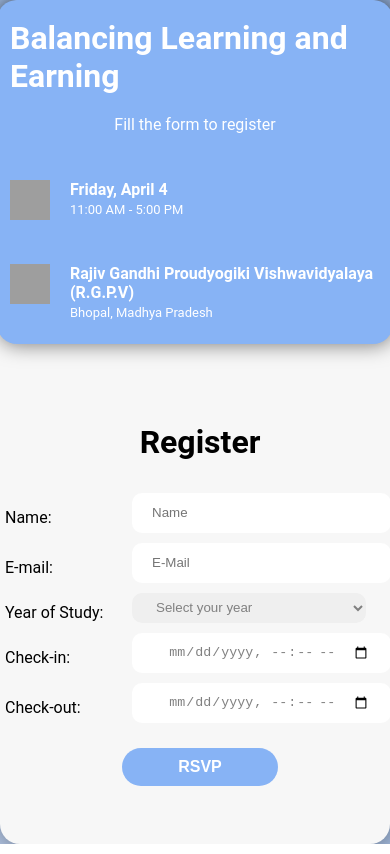
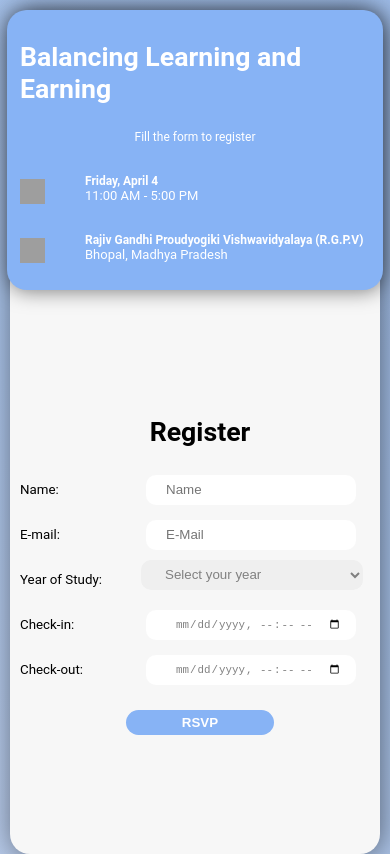
Before and after one commit to mousamighosh216/Task2_TNP, a plain HTML site: page index.html in a window 390 px wide. Drawn offline with Linux system fonts and the light colour scheme; grey boxes are pictures that could not be loaded.

Commit message:
"file updated"

```diff
--- a/index.html
+++ b/index.html
@@ -31,9 +31,9 @@
             </div>
         </div>
         <div class="form">
-            <div>
-                <h1 class="login">Register</h1>
-            </div>
+
+            <h1 class="login">Register</h1>
+
 
             <form id="reg_form" class="reg_form">
                     <div class="f_name">
@@ -67,7 +67,7 @@
                         <label for="check_out" style="width: 30%;">Check-out:</label>
                         <input type="datetime-local" id="check_out" name="check_out" class="check_out" required>
                     </div>
-                    <div style="display: flex; justify-content: center; align-items: center;">
+                    <div  class="regis">
                         <button class="register" type="submit">RSVP</button>
                     </div>
             </form>
--- a/styles.css
+++ b/styles.css
@@ -203,6 +203,10 @@ body {
     width: 100%;
 }
 
+.regis{
+    display: flex; justify-content: center; align-items: center;
+}
+
 button{
     margin-top: 30px;
     background-color: #87b3f5;
@@ -243,18 +247,53 @@ button:active{
         padding: 10px;
         margin-left: 10px;
     }
-    /* .header, .subhead, .time_date, .location {
-        font-size: 1.5em;
-    } */
+    .subhead, .time_date, .location {
+        font-size: 0.9em;
+        margin: 5px;
+    }
+
+    .pointer, .calender{
+        width: 25px;
+        height: 25px;
+        /* margin-top: 5px; */
+    }
+
+    .f_name, .mail,.stud,.check-i,.check-o{
+        font-size: 1em;
+        margin: 5px;
+    }
+
+    .name,.email,.check_in,.check_out{
+        font-size: 1em;
+        margin: 5px;
+        width: 50%;
+        height: 20px;
+    }
+
+    .regis{
+        /* margin-bottom: px; */
+        align-items: center;
+    }
     .register{
-        margin-top: 5px;
+        height: 25px;
+    }
+
+    .login{
+        height: 10px;
     }
 }
+
+
+
 @media (max-width: 480px) {
+    body{
+        font-size: smaller;
+        margin: 10px;
+    }
     .main_box{
         flex-direction: column;
-        width: 100%;
-        height: 100%;
+        /* width: 100%;
+        height: 100%; */
     }
     .hero{
         width: 100%;
@@ -264,16 +303,41 @@ button:active{
     .form{
         width: 100%;
         height: 100%;
-        padding: 10px;
-        /* margin-left: 10px; */
+
+        /* padding: px; */
+        /* margin: 10px; */
     }
-    /* .header, .subhead, .time_date, .location {
-        font-size: 1.2em;
-    } */
+    .subhead, .time_date, .location {
+        font-size: 0.9em;
+        margin: 5px;
+    }
 
+    .pointer, .calender{
+        width: 25px;
+        height: 25px;
+        /* margin-top: 5px; */
+    }
+
+    .f_name, .mail,.stud,.check-i,.check-o{
+        font-size: 1em;
+        margin: 5px;
+    }
+
+    .name,.email,.check_in,.check_out{
+        font-size: 1em;
+        margin: 5px;
+        width: 50%;
+        height: 20px;
+    }
+
+    .regis{
+        /* margin-bottom: px; */
+        align-items: center;
+    }
     .register{
-        margin-top: 10px;
+        height: 25px;
     }
+
 }
 
 .register{
```
